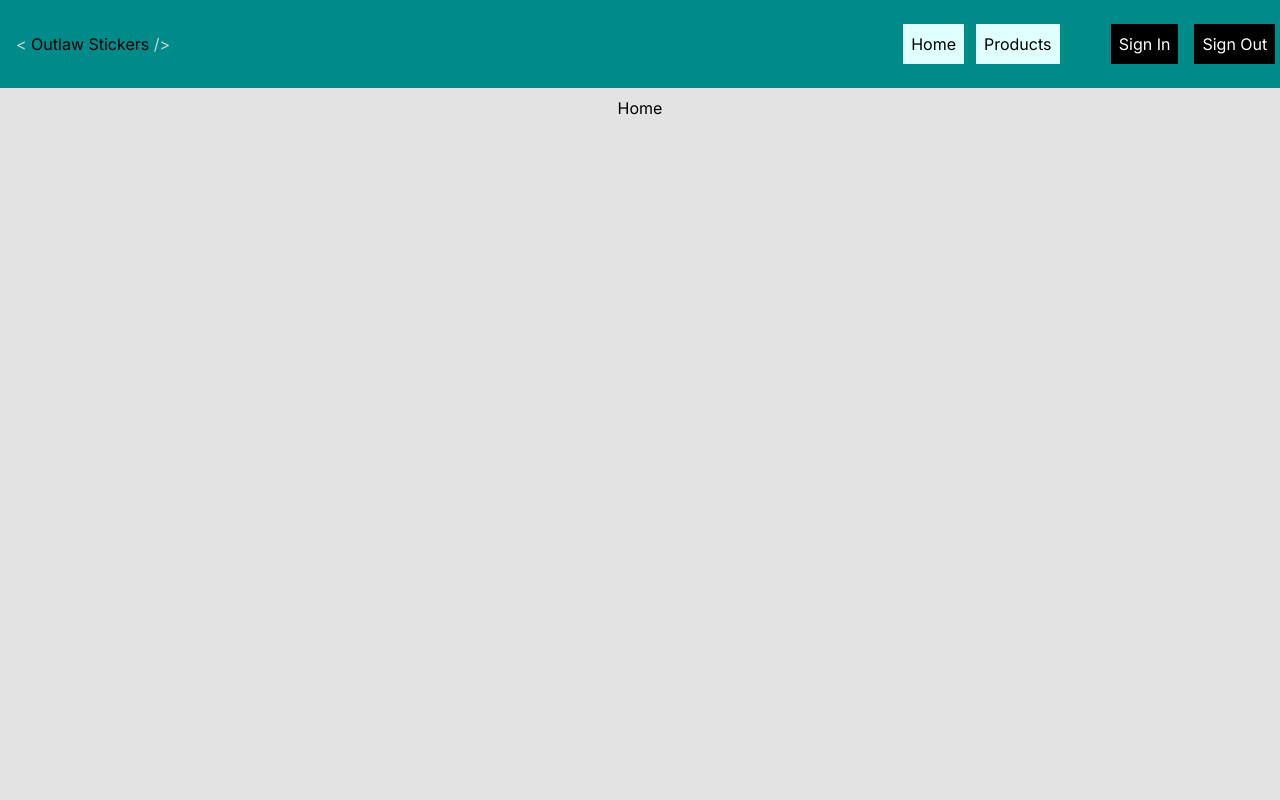
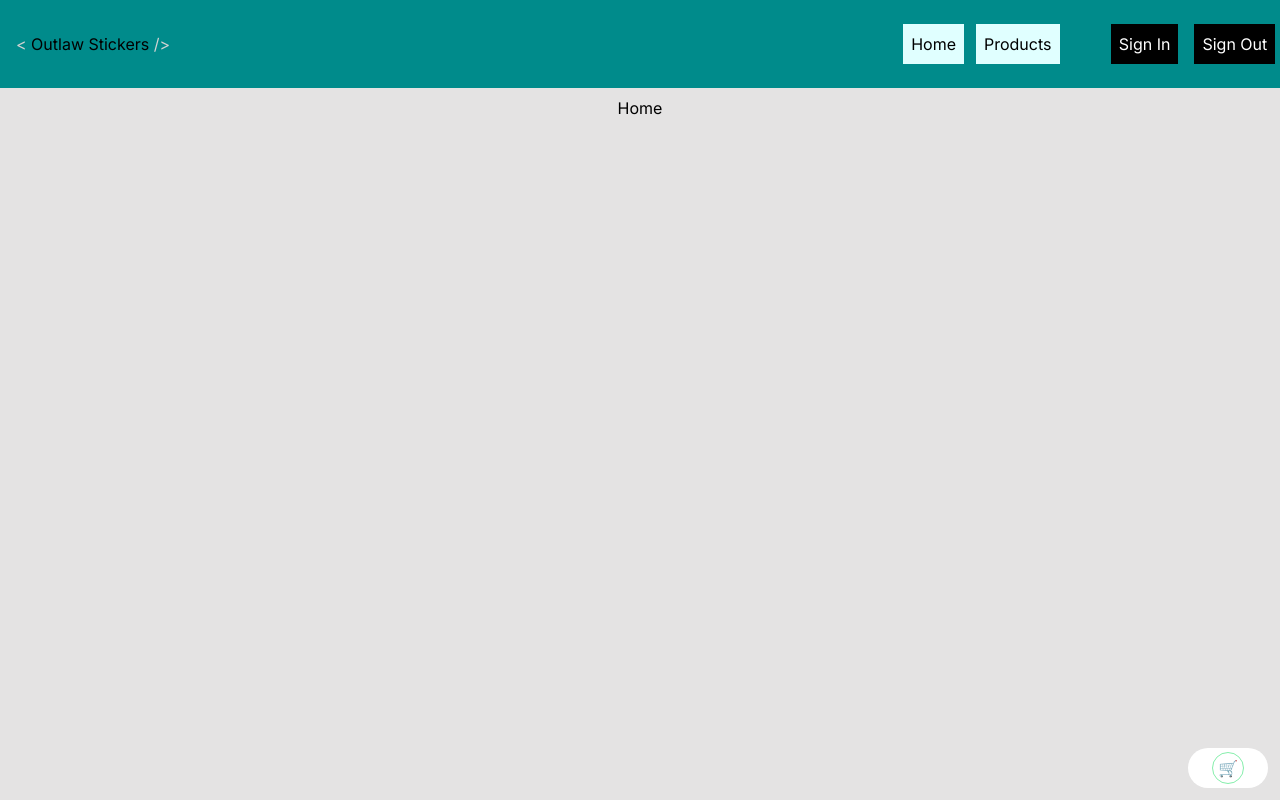
Before and after one commit to DildaarYounglings/nextjs-shopping-app, a Next.js app: page / in a window 1280 px wide. Built offline with nearby package versions, Linux system fonts and the light colour scheme.

Commit message:
added the CheckoutCart componoent and displayed it

```diff
--- a/app/layout.tsx
+++ b/app/layout.tsx
@@ -2,6 +2,7 @@ import type { Metadata } from "next";
 import { Inter } from "next/font/google";
 import "./globals.css";
 import Nav from "@/components/Nav";
+import CheckoutCart from "@/components/CheckoutCart";
 
 const inter = Inter({ subsets: ["latin"] });
 
@@ -20,6 +21,7 @@ export default function RootLayout({
       <body className={inter.className}>
         <Nav/>
         {children}
+        <CheckoutCart/>
       </body>
     </html>
   );
--- /dev/null
+++ b/components/CheckoutCart.tsx
@@ -0,0 +1,9 @@
+import React from 'react'
+
+function CheckoutCart(){
+  return (
+    <div className={"fixed right-3 bottom-3 bg-white rounded-full"} style={{padding:"0.5rem 1.5rem"}}><span className={"rounded-full"} style={{border:"1px solid rgba(134,239,172,1)",padding:"0.3rem 0.3rem"}}>🛒</span></div>
+  )
+}
+
+export default CheckoutCart
```
